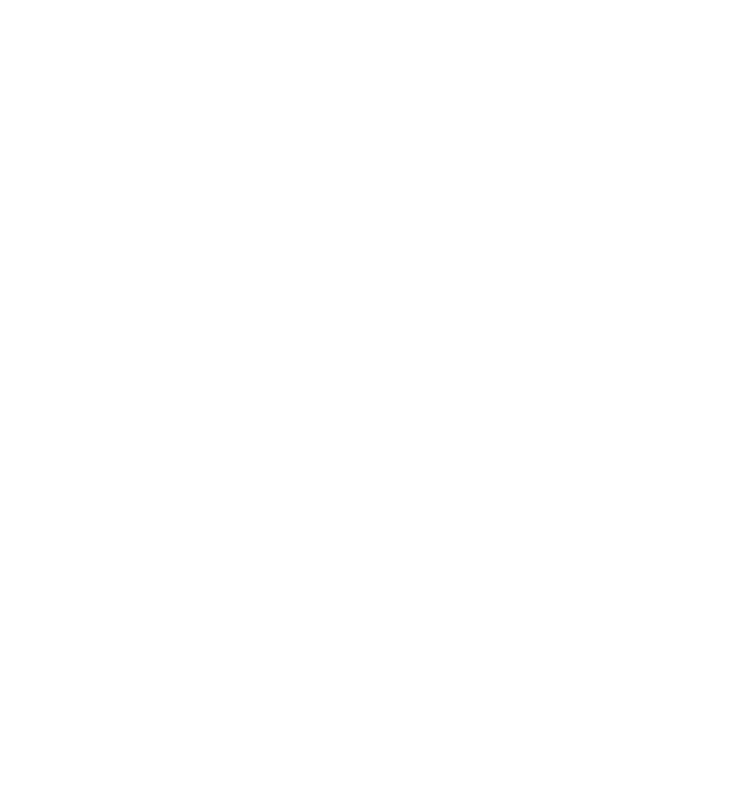
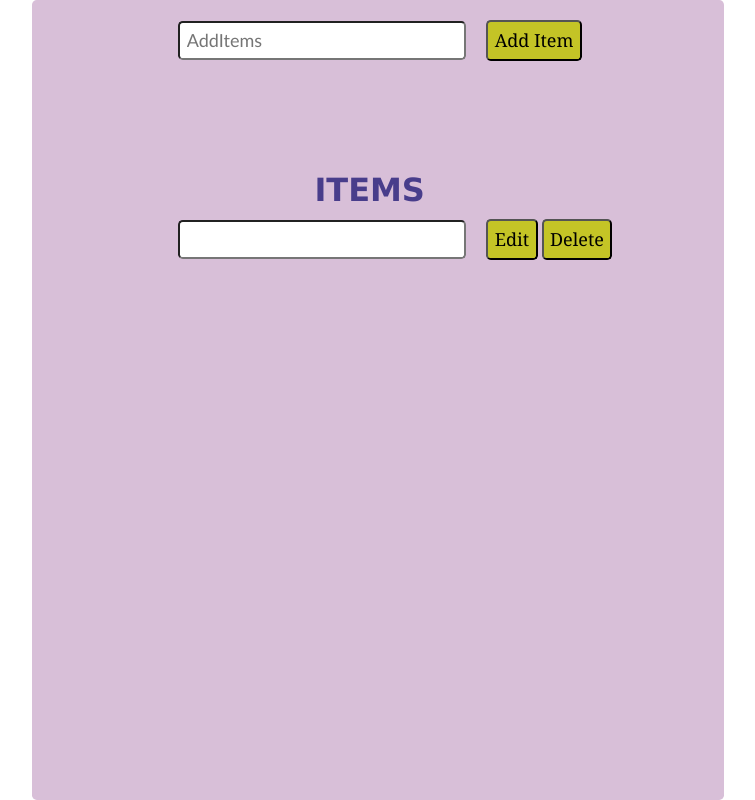
Before and after one commit to chandan6893/ToDoApp, a plain HTML site: page index.html in a window 1280 px wide. Shown: the whole page, without its empty margins (262-1017 px from the left). Drawn offline with Linux system fonts and the light colour scheme.

Commit message:
html and css done

```diff
--- a/index.html
+++ b/index.html
@@ -5,8 +5,27 @@
     <meta http-equiv="X-UA-Compatible" content="IE=edge">
     <meta name="viewport" content="width=device-width, initial-scale=1.0">
     <title>ToDo APP</title>
+    <link rel="stylesheet" href="style.css">
 </head>
 <body>
+    <div class="mainContainer">
+        <form class="form">
+            <input type="text" id="firstInput" placeholder="AddItems">
+            <button id="addButton" type="submit" >Add Item</button>
+        </form>
 
+        <div class="contentContainer">
+            <h1>ITEMS</h1>
+            <input type="text" class="secondInput" >
+            <button class="editSaveButton">Edit</button>
+            <button class="deleteButton">Delete</button>
+        </div>
+
+
+    </div>
+
+
+
+    <script src="./index.js"></script>
 </body>
 </html>
--- a/style.css
+++ b/style.css
@@ -0,0 +1,80 @@
+*{
+    margin: 0;
+    box-sizing: border-box;
+    padding: 0;
+}
+.mainContainer{
+ background-color:thistle;
+     height: 100vh;
+
+  margin: auto;
+  width: 54%;
+  /* border: 3px solid green; */
+  border-radius: 0.3rem;
+  padding: 10px;
+
+}
+.form{
+    /* background-color: aqua; */
+    padding: 10px 10px 10px 136px;
+}
+#firstInput{
+    padding: 0.4rem;
+    color: black;
+    outline: none;
+    font-size: large;
+    font-family:'Gill Sans', 'Gill Sans MT', Calibri, 'Trebuchet MS', sans-serif ;
+    border-radius: 0.3rem;
+    width: 18rem;
+    margin-right: 1rem;
+}
+#addButton{
+   padding: 0.4rem;
+    color: black;
+    outline: none;
+    font-size: large;
+    font-family:Georgia, 'Times New Roman', Times, serif;
+    border-radius: 0.3rem;
+    background-color: rgb(196, 196, 38);
+}
+
+
+
+.contentContainer{
+    padding: 50px 10px 10px 136px;
+}
+h1{
+    padding: 50px 10px 10px 136px;
+    color:darkslateblue;
+    font-size:xx-large;
+    font-weight: 900;
+    font-family:'Lucida Sans', 'Lucida Sans Regular', 'Lucida Grande', 'Lucida Sans Unicode', Geneva, Verdana, sans-serif;
+}
+.secondInput{
+     padding: 0.4rem;
+    color: black;
+    outline: none;
+    font-size: large;
+    font-family:'Gill Sans', 'Gill Sans MT', Calibri, 'Trebuchet MS', sans-serif ;
+    border-radius: 0.3rem;
+    width: 18rem;
+    margin-right: 1rem;
+}
+.editSaveButton{
+  padding: 0.4rem;
+    color: black;
+    outline: none;
+    font-size: large;
+    font-family:Georgia, 'Times New Roman', Times, serif;
+    border-radius: 0.3rem;
+    background-color: rgb(196, 196, 38);
+}
+.deleteButton{
+    padding: 0.4rem;
+    color: black;
+    outline: none;
+    font-size: large;
+    font-family:Georgia, 'Times New Roman', Times, serif;
+    border-radius: 0.3rem;
+    background-color: rgb(196, 196, 38);
+}
```
